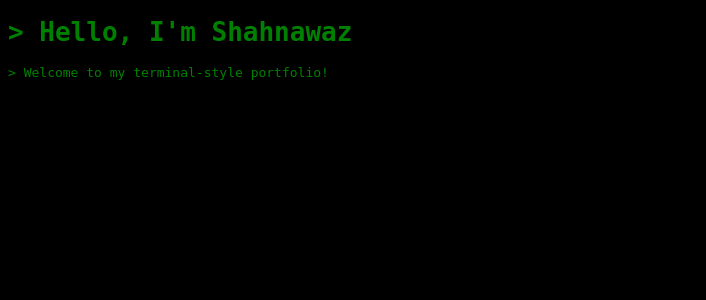
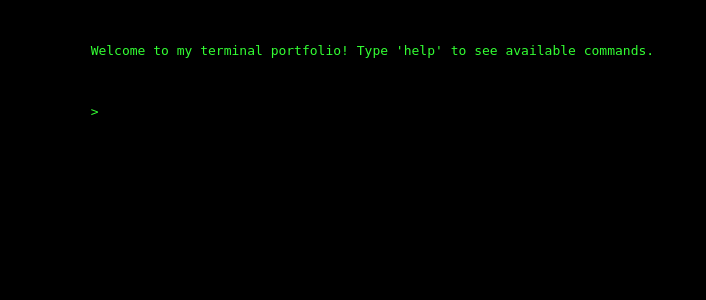
Before and after one commit to shahnawazkcl/terminal_portfolio, a Flask app: page / in a window 1280 px wide. Shown: the top 300 px of the page, without its empty margins (0-706 px from the left). Run offline with Flask 3, Linux system fonts and the light colour scheme.

Commit message:
add initial terminal cmds

```diff
--- /dev/null
+++ b/app/static/terminal.js
@@ -0,0 +1,30 @@
+const terminal = document.getElementById('terminal');
+const cmdInput = document.getElementById('cmd');
+
+const commands = {
+    help: "Available commands: help, about, projects, contact",
+    about: "I'm Shahnawaz, a am a computational biologist with a passion for coding.",
+    projects: "Check out my projects on GitHub:https://github.com/shahnawazkcl",
+    contact: "You can reach me at twitter: @shahnawaz_mbd or email:saalis.uk@gmail.com or LinkedIn: https://www.linkedin.com/in/shahnawaz-ali-jmi/",
+    clear: "__clear__",
+};
+
+cmdInput.addEventListener('keydown', function(event) {
+    if (event.key === 'Enter') {
+        const input = cmdInput.value.trim();
+        terminal.innerHTML += `\n> ${input}\n`;
+
+        if (commands[input]){
+            if (commands[input] === "__clear__") {
+                terminal.innerHTML = '';
+            } else {
+                terminal.innerHTML += `\n${commands[input]}\n`;
+            }
+        }
+        else {
+            terminal.innerHTML += `\nCommand not found: ${cmd}\n`;
+        }
+        cmdInput.value = '';
+        window.scrollTo(0, document.body.scrollHeight);
+    }
+});
--- a/app/templates/index.html
+++ b/app/templates/index.html
@@ -4,14 +4,35 @@
     <title>Terminal Portfolio</title>
     <style>
         body {
+            background-color: #000;
+            color: #33ff33;
+            font-family: monospace;
+            padding: 20px;
+        }
+        #terminal {
+            white-space: pre-wrap;
+        }
+        #input-line {
+            display: inline;
+        }
+        input {
             background: black;
-            color: green;
-            font-family: monospace;
+            color: #33ff33;
+            border: none;
+            outline: none;
+            font: inherit;
+            width: 90%;
         }
     </style>
+    <link rel="icon" type="image/x-icon" href="{{ url_for('static', filename='favicon.ico') }}">
 </head>
 <body>
-    <h1>> Hello, I'm Shahnawaz</h1>
-    <p>> Welcome to my terminal-style portfolio!</p>
+    <div id="terminal">
+        Welcome to my terminal portfolio! Type 'help' to see available commands.<br><br>
+    <div id="input-line">
+        <span>> </span><input type="text" id="cmd" autofocus />
+    </div>
+
+    <script src="{{ url_for('static', filename='terminal.js') }}"></script>
 </body>
 </html>
```
Also changed, not shown: app/static/favicon.ico (added).
